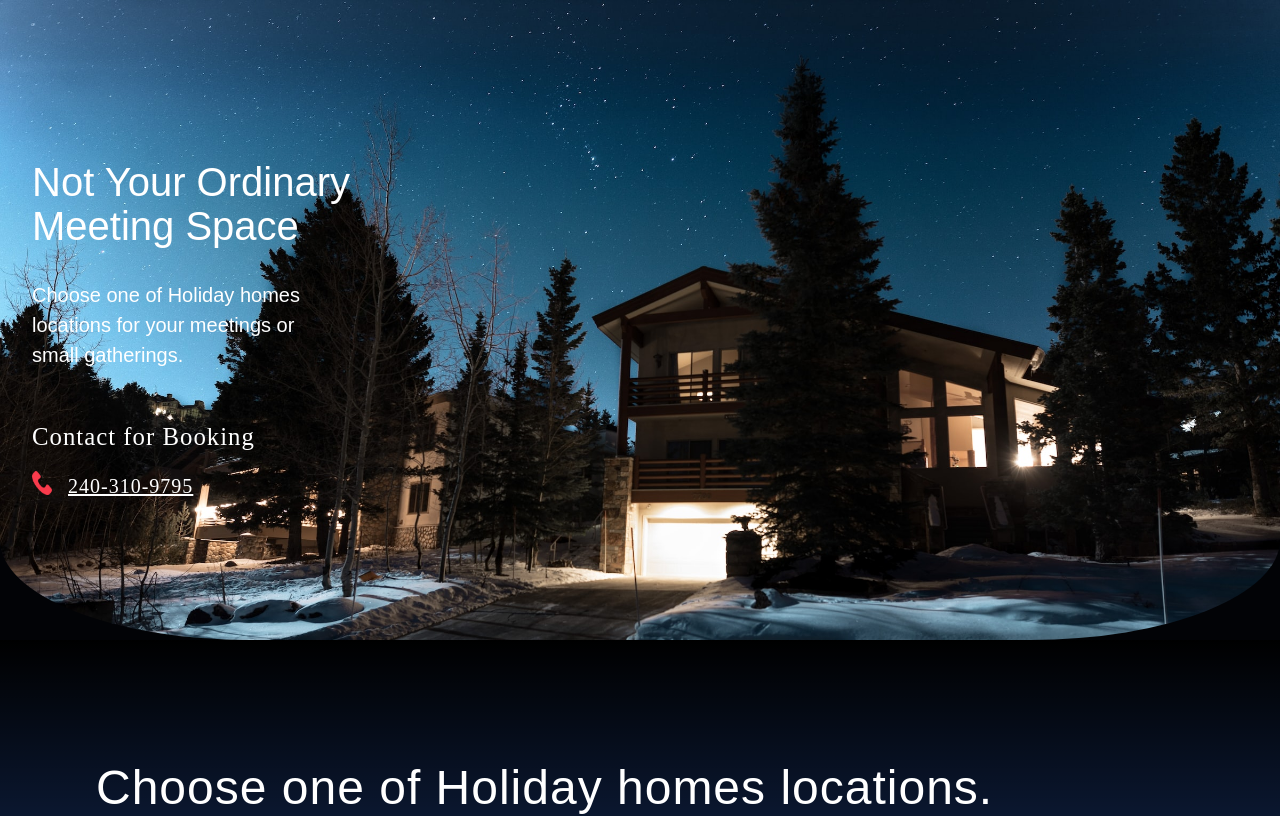
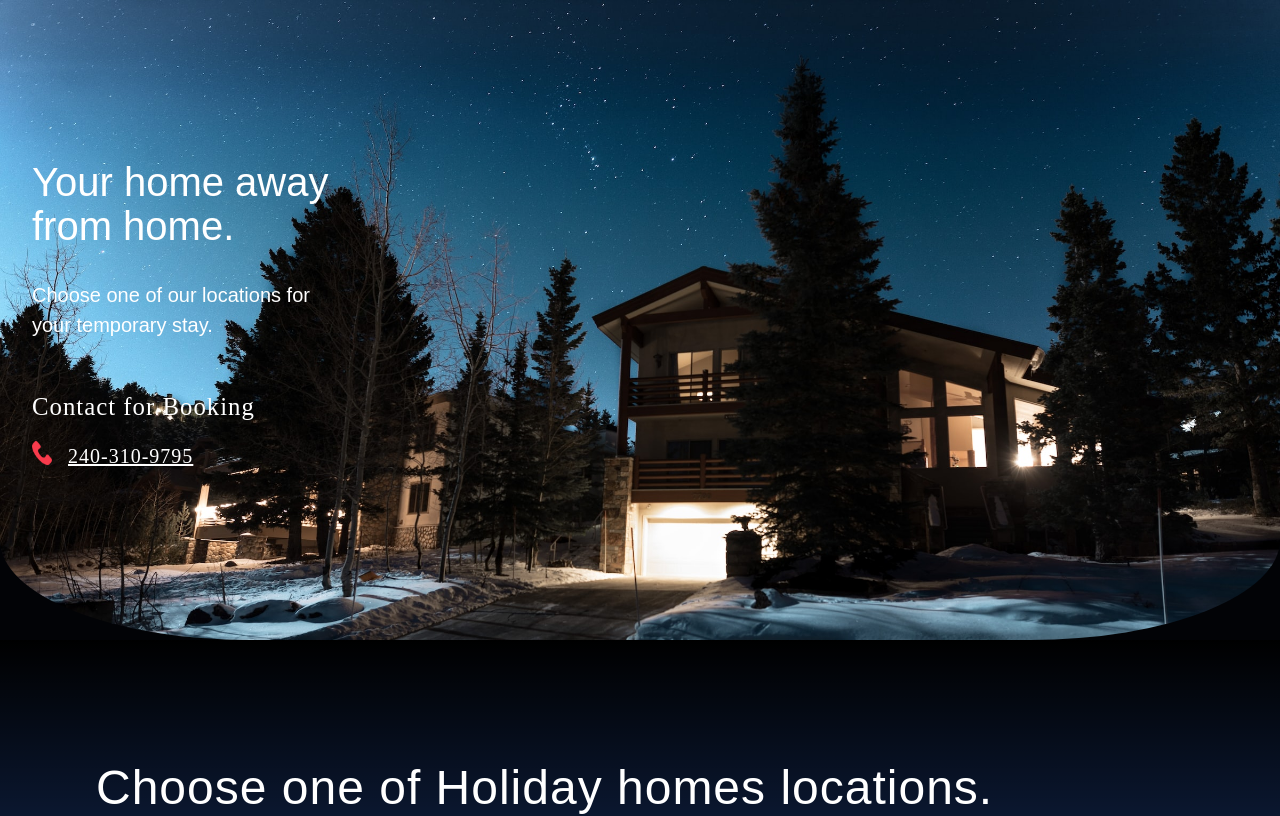
Before and after one commit to franKay-01/client_landing_page, a React (Create React App) app: page / in a window 1280 px wide. Shown: the top 816 px of the page. Built offline with nearby package versions, Linux system fonts and the light colour scheme.

Commit message:
refactor: changes requested by client

```diff
--- a/src/App.css
+++ b/src/App.css
@@ -49,7 +49,7 @@
 }
 
 .banner-p{
-  width: 30rem;
+  /* width: 30rem; */
   margin-top: 2rem;
   font-size: 20px;
 }
--- a/src/App.js
+++ b/src/App.js
@@ -20,9 +20,11 @@ function App() {
       <section className='banner'>
         <section className='grid grid-cols-1 container banner-content-height'>
           <h1 className='white-color banner-text'>
-            Not Your Ordinary Meeting Space
+          Your home away from home.
           </h1>
-          <p className='white-color banner-p'>Choose one of Holiday homes locations for your meetings or small gatherings.</p>
+          <p className='white-color banner-p'>
+            Choose one of our locations for your temporary stay.
+          </p>
           {/* <a target={'blank'} href="https://www.peerspace.com/pages/listings/6359479cab68cd000ef2124c?utm_source=copy_link&utm_campaign=listing_sharing" class="banner-button"><span className='banner-button-text'>Book Now !!</span></a> */}
           <div className='flex flex-col mt-12'>
             <p className='white-color contact-address contact-phone'>Contact for Booking</p>
```
